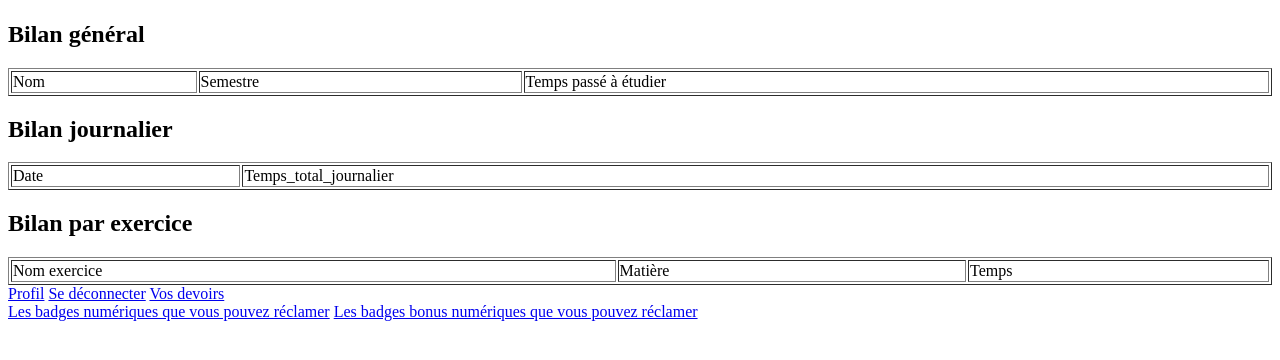
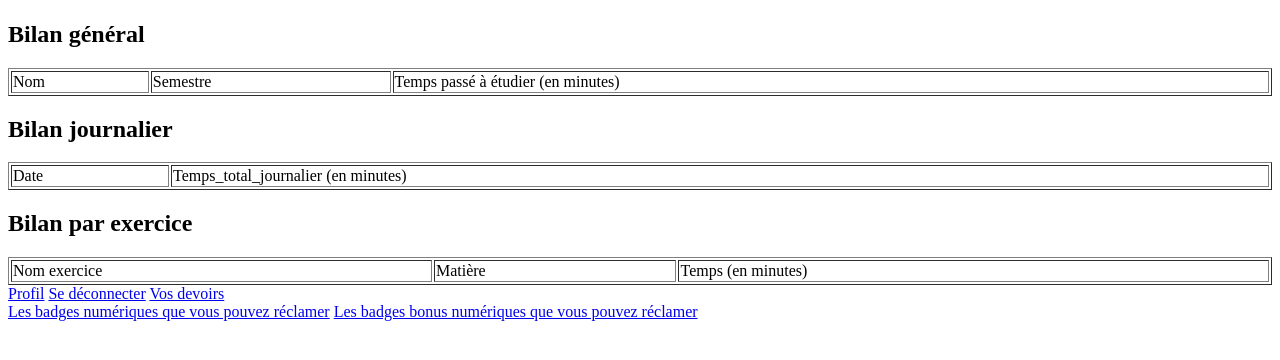
Before and after one commit to sarah-bjt/Workshop_archi, a Flask app: template templates/suivi.html in a window 1280 px wide. Shown: the part 84-444 px from the top of the page. Run offline with Flask 3, Linux system fonts and the light colour scheme; the template is opened without the code that fills it, so the values that code supplies are empty.

Commit message:
peaufinage heures

```diff
--- a/model.py
+++ b/model.py
@@ -37,7 +37,7 @@ def recapitulatif_cours_temps(user_id):
 def temps_total(user_id):
     mycursor.execute("SELECT SUM(RPS.rps_tps_passe) FROM t_reponse_rps AS RPS WHERE RPS.cpt_identifiant=%(id)s;", {'id': user_id})
     temps = mycursor.fetchone()[0]/60
-    return round(temps, 2)
+    return round(temps, 1)
 
 def temps_journalier(user_id):
     mycursor.execute("SELECT RPS.rps_date, SUM(RPS.rps_tps_passe) FROM t_exercice_exo AS EXO JOIN t_reponse_rps AS RPS ON EXO.exo_id = RPS.exo_id JOIN t_compte_cpt AS CPT ON RPS.cpt_identifiant = CPT.cpt_identifiant WHERE CPT.cpt_identifiant = %(id)s GROUP BY RPS.rps_date ORDER BY RPS.rps_date ASC;", {'id': user_id})
--- a/templates/suivi.html
+++ b/templates/suivi.html
@@ -16,7 +16,7 @@
         <tr>
           <td>Nom </td>
           <td>Semestre</td>
-          <td>Temps passé à étudier</td>
+          <td>Temps passé à étudier (en minutes)</td>
         </tr>
         {% for cours in recapitulatif %}
         <tr>
@@ -32,7 +32,7 @@
         <table border="1" width='100%'>
           <tr>
             <td>Date</td>
-            <td>Temps_total_journalier</td>
+            <td>Temps_total_journalier (en minutes)</td>
           </tr>
           {% for suivi_journalier in suivi_journalier %}
           <tr>
@@ -48,7 +48,7 @@
           <tr>
             <td>Nom exercice</td>
             <td>Matière</td>
-            <td>Temps</td>
+            <td>Temps (en minutes)</td>
           </tr>
           {% for suivi_exo in suivi_exo %}
           <tr>
--- a/templates/suivi_prof.html
+++ b/templates/suivi_prof.html
@@ -16,7 +16,7 @@
         <tr>
           <td>Nom </td>
           <td>Semestre</td>
-          <td>Temps passé à étudier</td>
+          <td>Temps passé à étudier (en minutes)</td>
         </tr>
         {% for cours in recapitulatif %}
         <tr>
@@ -32,7 +32,7 @@
         <table border="1" width='100%'>
           <tr>
             <td>Date</td>
-            <td>Temps_total_journalier</td>
+            <td>Temps_total_journalier (en minutes)</td>
           </tr>
           {% for suivi_journalier in suivi_journalier %}
           <tr>
@@ -48,7 +48,7 @@
           <tr>
             <td>Nom exercice</td>
             <td>Matière</td>
-            <td>Temps</td>
+            <td>Temps (en minutes)</td>
           </tr>
           {% for suivi_exo in suivi_exo %}
           <tr>
```
